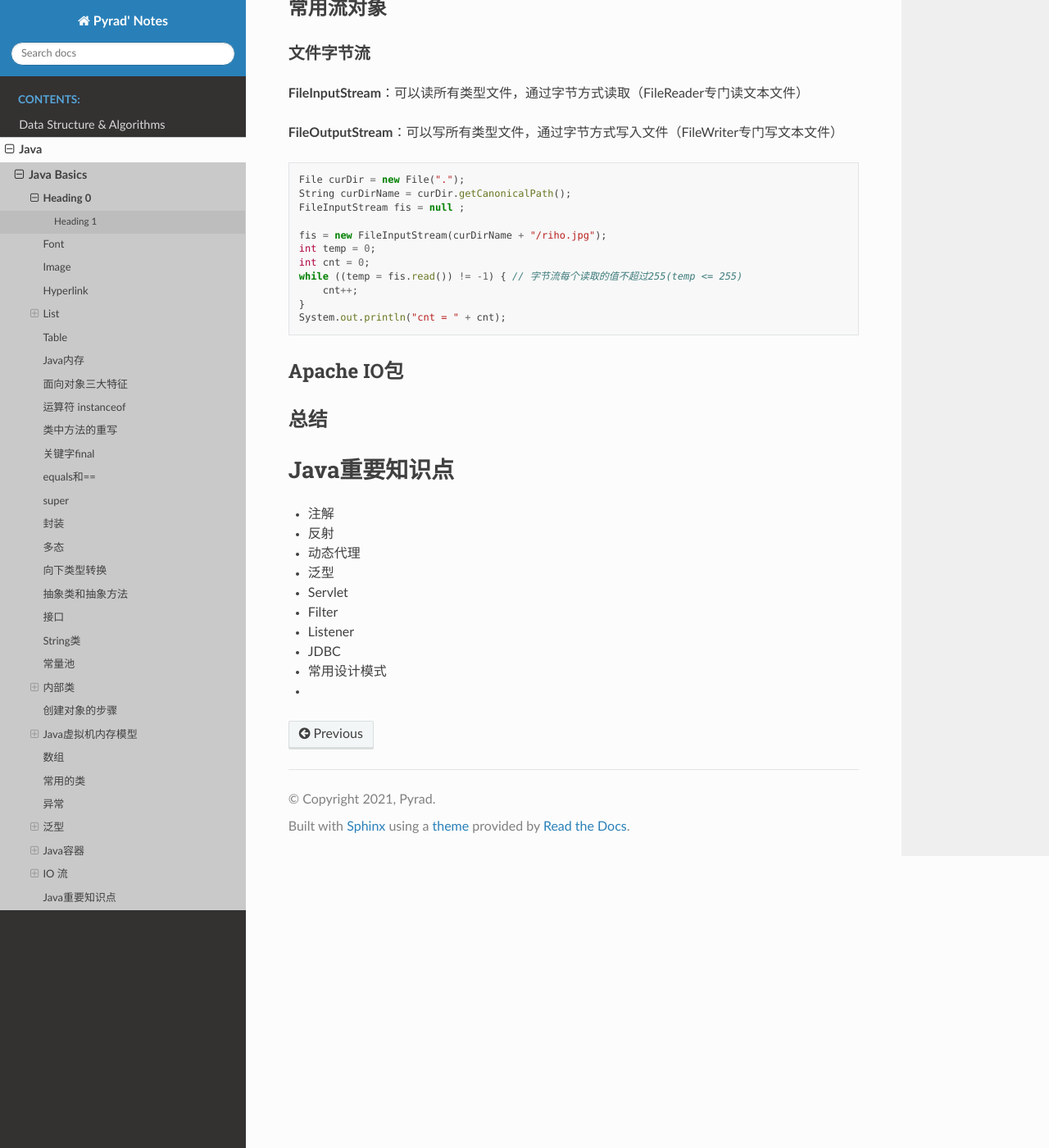
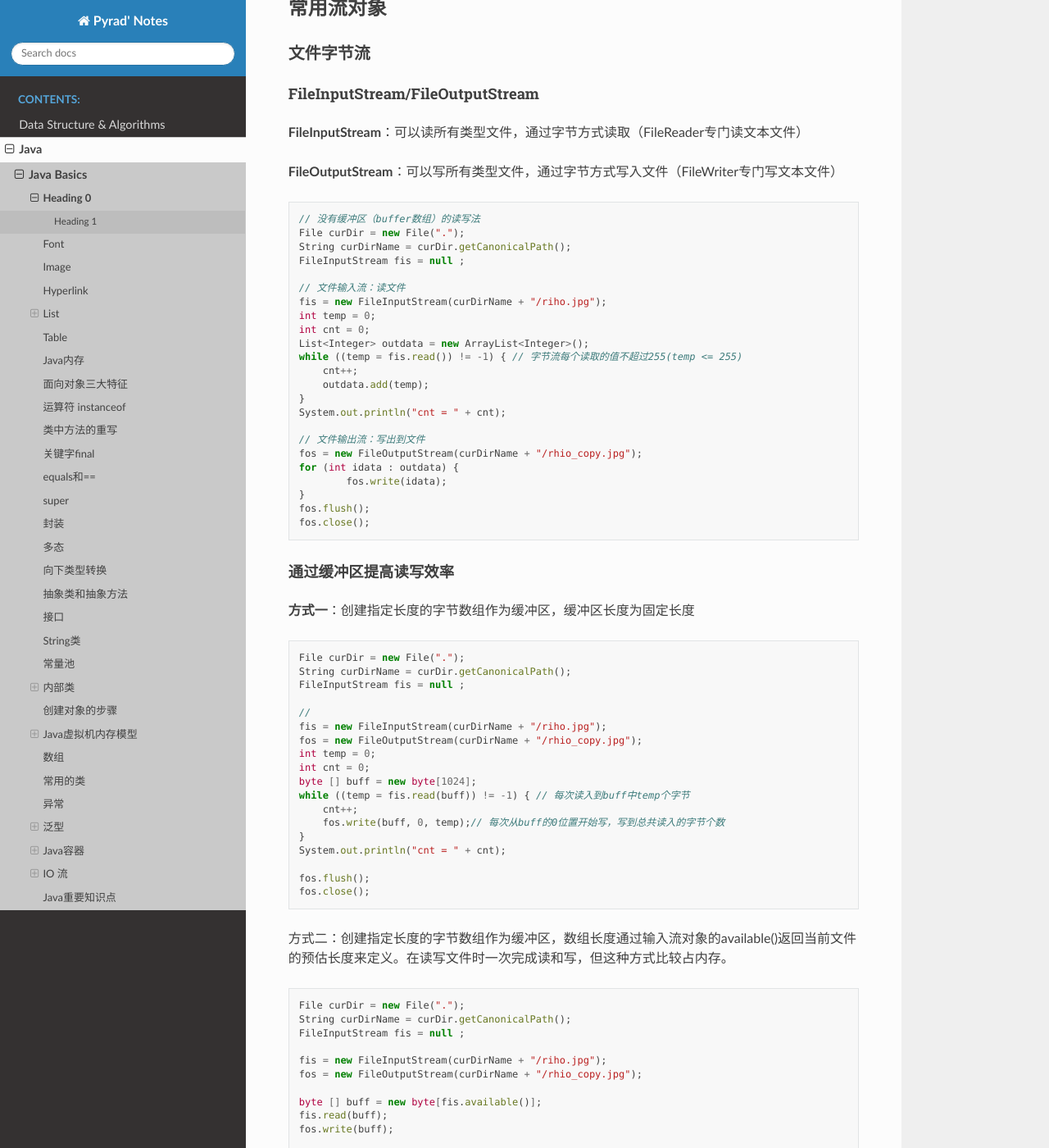
Before and after one commit to Pyrad/pyradnotes, a Sphinx documentation site: the page built from source/Java/JavaBasics/java.md, in a window 1280 px wide and 1400 px high, scrolled down 36625 px. Shown: the whole window at 82% size. Built offline with Sphinx 7.4.7 and the Read the Docs theme 2.0.0, drawn with Linux system fonts in a browser that asks for light colours; some of the changed text lies outside the part shown.

Commit message:
Java notes 2021.07.28

````diff
--- a/source/Java/JavaBasics/java.md
+++ b/source/Java/JavaBasics/java.md
@@ -1981,27 +1981,105 @@ public static boolean symmetry() {
 
 ### 文件字节流
 
+#### FileInputStream/FileOutputStream
+
 **FileInputStream**：可以读所有类型文件，通过字节方式读取（FileReader专门读文本文件）
 
 **FileOutputStream**：可以写所有类型文件，通过字节方式写入文件（FileWriter专门写文本文件）
+
+```java
+// 没有缓冲区（buffer数组）的读写法
+File curDir = new File(".");
+String curDirName = curDir.getCanonicalPath();
+FileInputStream fis = null ;
+
+// 文件输入流：读文件
+fis = new FileInputStream(curDirName + "/riho.jpg");
+int temp = 0;
+int cnt = 0;
+List<Integer> outdata = new ArrayList<Integer>();
+while ((temp = fis.read()) != -1) { // 字节流每个读取的值不超过255(temp <= 255)
+    cnt++;
+    outdata.add(temp);
+}
+System.out.println("cnt = " + cnt);
+
+// 文件输出流：写出到文件
+fos = new FileOutputStream(curDirName + "/rhio_copy.jpg");
+for (int idata : outdata) {
+	fos.write(idata);
+}
+fos.flush();
+fos.close();
+```
+
+#### **通过缓冲区提高读写效率**
+
+**方式一**：创建指定长度的字节数组作为缓冲区，缓冲区长度为固定长度
 
 ```java
 File curDir = new File(".");
 String curDirName = curDir.getCanonicalPath();
 FileInputStream fis = null ;
 
+//
 fis = new FileInputStream(curDirName + "/riho.jpg");
+fos = new FileOutputStream(curDirName + "/rhio_copy.jpg");
 int temp = 0;
 int cnt = 0;
-while ((temp = fis.read()) != -1) { // 字节流每个读取的值不超过255(temp <= 255)
+byte [] buff = new byte[1024];
+while ((temp = fis.read(buff)) != -1) { // 每次读入到buff中temp个字节
     cnt++;
+    fos.write(buff, 0, temp);// 每次从buff的0位置开始写，写到总共读入的字节个数
 }
 System.out.println("cnt = " + cnt);
+
+fos.flush();
+fos.close();
 ```
 
-
-
-
+方式二：创建指定长度的字节数组作为缓冲区，数组长度通过输入流对象的available()返回当前文件的预估长度来定义。在读写文件时一次完成读和写，但这种方式比较占内存。
+
+```java
+File curDir = new File(".");
+String curDirName = curDir.getCanonicalPath();
+FileInputStream fis = null ;
+
+fis = new FileInputStream(curDirName + "/riho.jpg");
+fos = new FileOutputStream(curDirName + "/rhio_copy.jpg");
+
+byte [] buff = new byte[fis.available()];
+fis.read(buff);
+fos.write(buff);
+
+fos.flush();
+fos.close();
+```
+
+#### **通过字节缓冲流提高读写效率**
+
+字节缓冲流有两个：**BufferedInputStream/BufferedOutputStream**
+
+缓冲流把别的流包装起来，先将数据缓存起来，当缓存区满后或者手动刷新时在一次性写入程序或文件
+
+有多个流时，关闭的顺序依据：后开的先关闭
+
+**BufferedInputStream/BufferedOutputStream**的内部缓冲区的大小（byte数组的长度）默认是8192（2^13）
+
+```java
+fis = new FileInputStream(curDirName + "/riho.jpg");
+bis = new BufferedInputStream(fis);
+
+fos = new FileOutputStream(curDirName + "/riho.copy.3.jpg");
+bos = new BufferedOutputStream(fos);
+int temp = 0;
+while ((temp = bis.read()) != -1) {
+    bos.write(temp);
+}
+bos.flush();
+```
+
+#### 定义文件拷贝工具类
 
 
 
````
